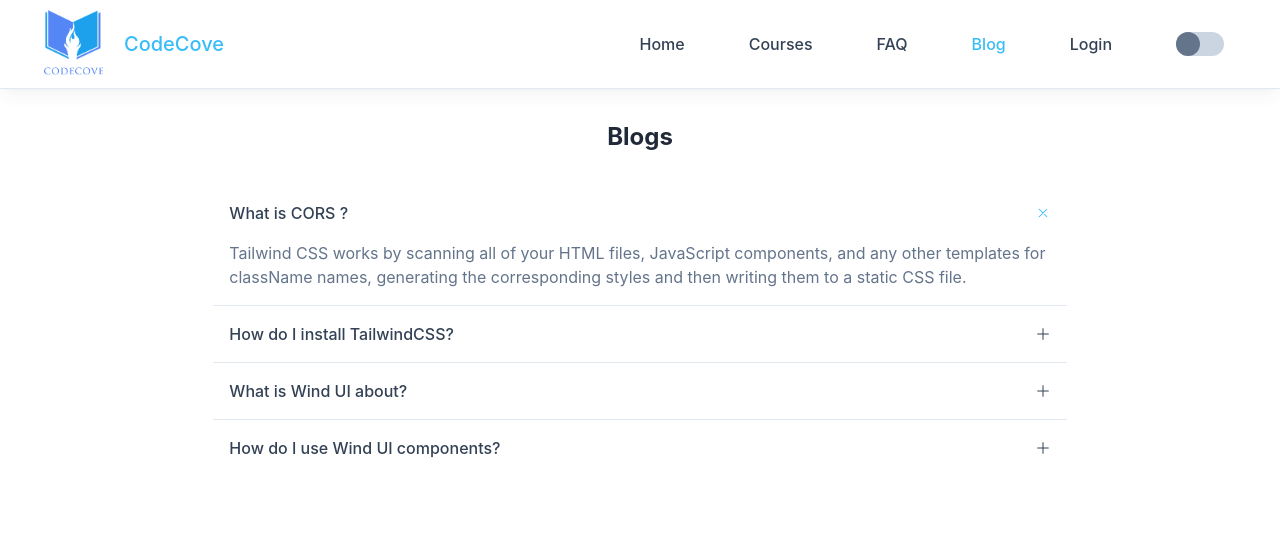
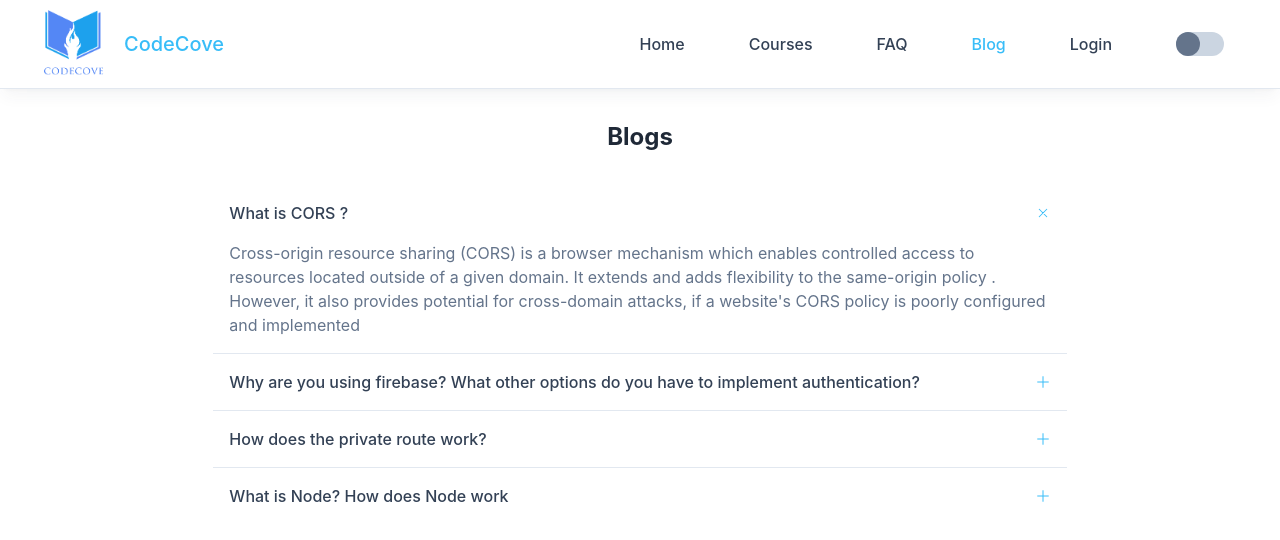
Before and after one commit to rahatsikz/Code-Cove, a React (Create React App) app: page /blog in a window 1280 px wide. Shown: the top 540 px of the page. Built offline with nearby package versions, Linux system fonts and the light colour scheme; no server answers.

Commit message:
blog updated

```diff
--- a/src/components/Blog/Blog.js
+++ b/src/components/Blog/Blog.js
@@ -29,17 +29,20 @@ const Blog = () => {
             </svg>
           </summary>
           <p className="mt-4 text-slate-500">
-            Tailwind CSS works by scanning all of your HTML files, JavaScript
-            components, and any other templates for className names, generating
-            the corresponding styles and then writing them to a static CSS file.
+            Cross-origin resource sharing (CORS) is a browser mechanism which
+            enables controlled access to resources located outside of a given
+            domain. It extends and adds flexibility to the same-origin policy .
+            However, it also provides potential for cross-domain attacks, if a
+            website's CORS policy is poorly configured and implemented
           </p>
         </details>
         <details className="p-4 group">
           <summary className="relative cursor-pointer list-none pr-8 font-medium text-slate-700 transition-colors duration-300 focus-visible:outline-none group-hover:text-slate-900  [&::-webkit-details-marker]:hidden">
-            How do I install TailwindCSS?
+            Why are you using firebase? What other options do you have to
+            implement authentication?
             <svg
               xmlns="http://www.w3.org/2000/svg"
-              className="absolute right-0 w-4 h-4 transition duration-300 top-1 shrink-0 stroke-slate-700 group-open:rotate-45"
+              className="absolute right-0 w-4 h-4 transition duration-300 top-1 shrink-0 stroke-sky-400 group-open:rotate-45"
               fill="none"
               viewBox="0 0 24 24"
               stroke="currentColor"
@@ -58,19 +61,20 @@ const Blog = () => {
             </svg>
           </summary>
           <p className="mt-4 text-slate-500">
-            The simplest and fastest way to get up and running with Tailwind CSS
-            from scratch is with the Tailwind CLI tool. The CLI is also
-            available as a standalone executable if you want to use it without
-            installing Node.js. Install tailwindcss via npm, and create your
-            tailwind.config.js file.
+            We are using firebase because its Authentication provides backend
+            services, easy-to-use SDKs, and ready-made UI libraries to
+            authenticate users to our site. It supports authentication using
+            passwords, phone numbers, popular federated identity providers like
+            Google, Facebook and Twitter. We have some other options although.
+            Such as Auth0, Okta, MongoDB
           </p>
         </details>
         <details className="p-4 group">
           <summary className="relative cursor-pointer list-none pr-8 font-medium text-slate-700 transition-colors duration-300 focus-visible:outline-none group-hover:text-slate-900  [&::-webkit-details-marker]:hidden">
-            What is Wind UI about?
+            How does the private route work?
             <svg
               xmlns="http://www.w3.org/2000/svg"
-              className="absolute right-0 w-4 h-4 transition duration-300 top-1 shrink-0 stroke-slate-700 group-open:rotate-45"
+              className="absolute right-0 w-4 h-4 transition duration-300 top-1 shrink-0 stroke-sky-400 group-open:rotate-45"
               fill="none"
               viewBox="0 0 24 24"
               stroke="currentColor"
@@ -89,17 +93,18 @@ const Blog = () => {
             </svg>
           </summary>
           <p className="mt-4 text-slate-500">
-            Expertly made, responsive, accessible components in React and HTML
-            ready to be used on your website or app. Just copy and paste them on
-            your Tailwind CSS project.
+            The react private route component renders child components (
+            children ) if the user is logged in. If not logged in the user is
+            redirected to the /login page with the return url passed in the
+            location state property.
           </p>
         </details>
         <details className="p-4 group">
           <summary className="relative cursor-pointer list-none pr-8 font-medium text-slate-700 transition-colors duration-300 focus-visible:outline-none group-hover:text-slate-900  [&::-webkit-details-marker]:hidden">
-            How do I use Wind UI components?
+            What is Node? How does Node work
             <svg
               xmlns="http://www.w3.org/2000/svg"
-              className="absolute right-0 w-4 h-4 transition duration-300 top-1 shrink-0 stroke-slate-700 group-open:rotate-45"
+              className="absolute right-0 w-4 h-4 transition duration-300 top-1 shrink-0 stroke-sky-400 group-open:rotate-45"
               fill="none"
               viewBox="0 0 24 24"
               stroke="currentColor"
@@ -118,10 +123,12 @@ const Blog = () => {
             </svg>
           </summary>
           <p className="mt-4 text-slate-500">
-            All components can be copied and pasted and easily implemented in
-            your tailwind css projects. You can choose which language you want
-            to copy the desired component and just hover and click on the
-            component you need and paste it on your project.
+            Node.js (Node) is an open-source backend javascript runtime
+            environment. It is used as backend service where javascript works on
+            the server-side of the application. This way javascript is used on
+            both frontend and backend. Node.js runs on chrome v8 engine which
+            converts javascript code into machine code, it is highly scalable,
+            lightweight, fast, and data-intensive.
           </p>
         </details>
       </div>
```
